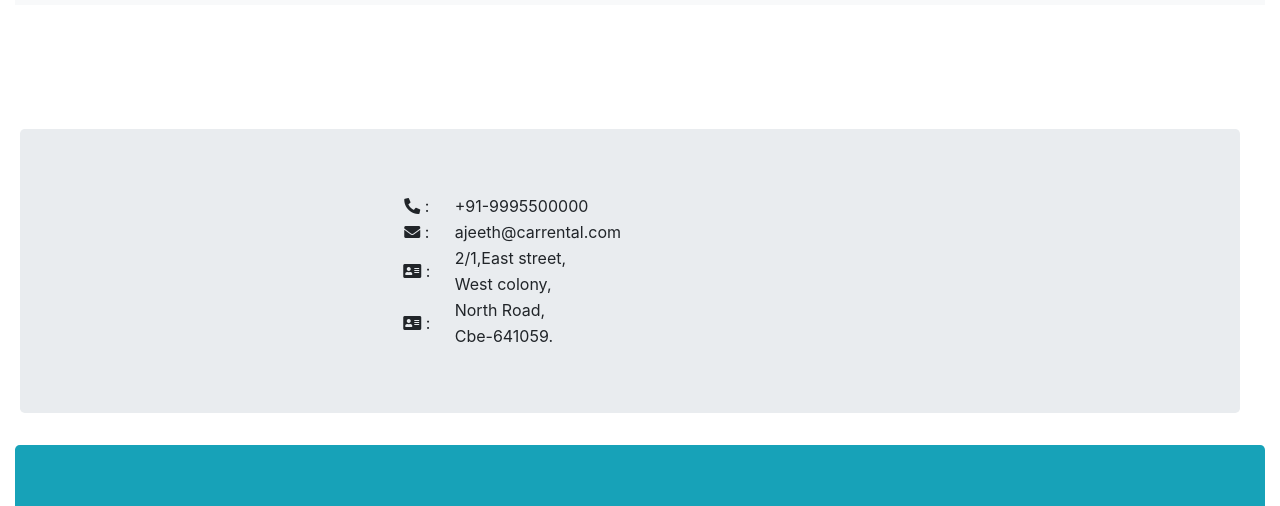
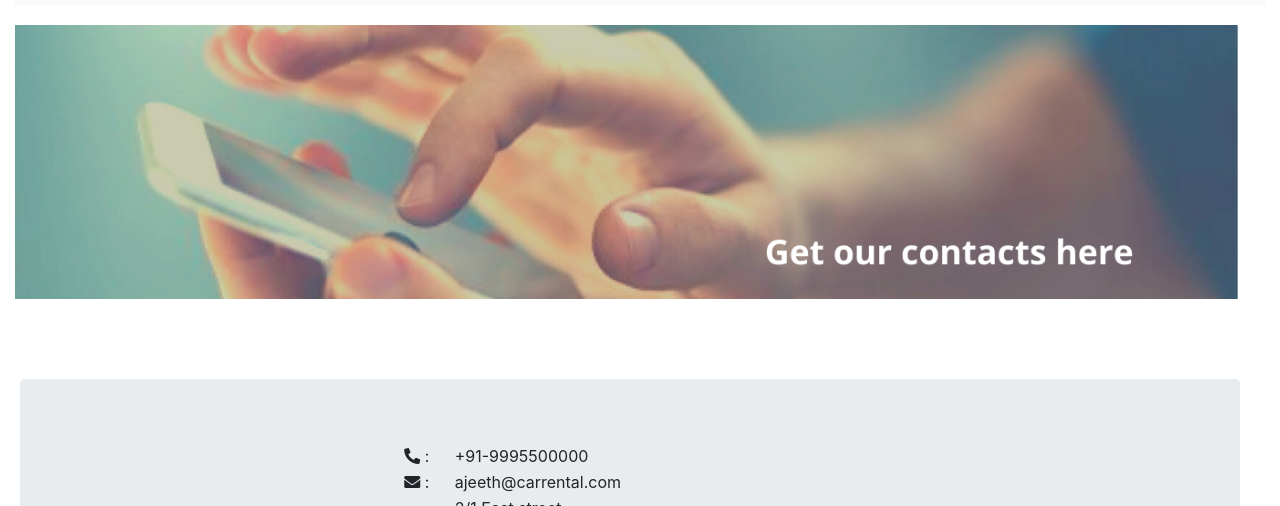
Before and after one commit to Ajeeth-Vijayalakshmi/carrental-project, a plain HTML site: page contact.html in a window 1280 px wide. Shown: the part 57-563 px from the top of the page. Drawn offline with nearby package versions, Linux system fonts and the light colour scheme.

Commit message:
contact.html

```diff
--- a/contact.html
+++ b/contact.html
@@ -3,7 +3,7 @@
   <head>
     <meta charset="utf-8">
     <title>Car-rental.com</title>
-    <link rel="icons" href="images/faviicon.ico">
+    <link rel="icons" href="faviicon.ico">
     <link href="https://fonts.googleapis.com/css2?family=Ubuntu:wght@700&display=swap" rel="stylesheet">
     <link rel="stylesheet" href="https://maxcdn.bootstrapcdn.com/bootstrap/4.5.0/css/bootstrap.min.css">
     <link rel="stylesheet" href="index.css">
@@ -45,7 +45,7 @@
 </nav>
 <div class="row template1">
   <div class="col-lg-12">
-    <img src="images/conTact.png" width="100%" alt="">
+    <img src="conTact.png" width="100%" alt="">
   </div>
 </div>
 </div>
```
